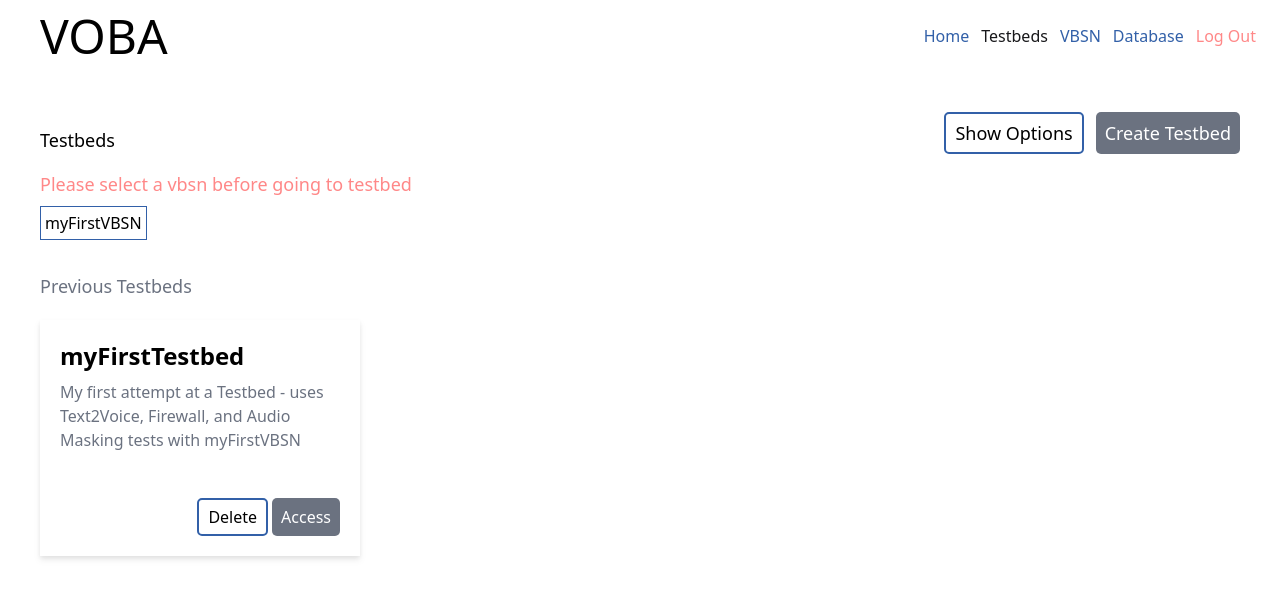
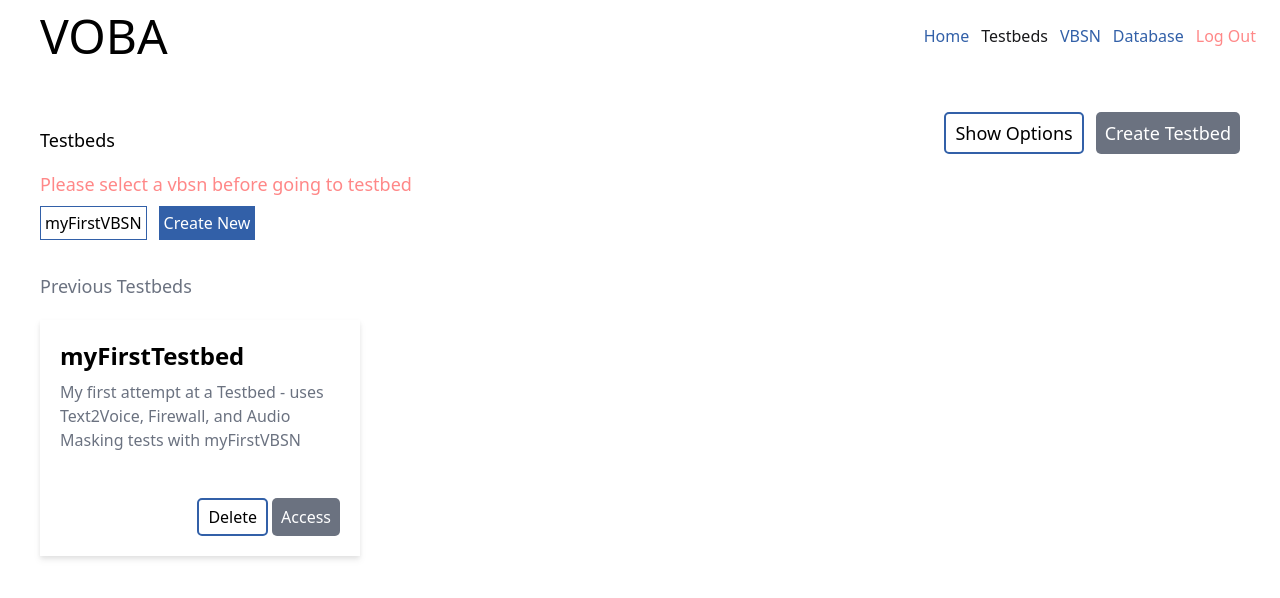
Before and after one commit to yiee38/VOBAprototype, a React (Vite) app in the folder VOBA-prototype/: page /testbeds in a window 1280 px wide. Shown: the top 598 px of the page. Built offline with nearby package versions, Linux system fonts and the light colour scheme.

Commit message:
add new in vbsn page

```diff
--- a/VOBA-prototype/src/views/testbeds.jsx
+++ b/VOBA-prototype/src/views/testbeds.jsx
@@ -4,6 +4,7 @@ import TestBed from "../components/CreateTestbedCard";
 import {
   useNavigate,
 } from "react-router-dom";
+import { loremIpsum } from 'lorem-ipsum';
 
 function TestBeds () {
   const [newTestbed, setNewTestbed] = useState(false)
@@ -117,6 +118,23 @@ function TestBeds () {
     setSelected(thing)
   }
 
+  const handleNew = () => {
+    const title = "Temproray VBSN " + testbeds.length
+    const description = loremIpsum({count:1, units:"sentence"})
+    const vbs = JSON.parse(localStorage.getItem('vbsns'))
+    var newVBS
+    const newOne = {id: vbs[vbs.length-1].id+1, title: title, description: description}
+    if (vbs.length !== 0){
+      newVBS = [...vbs, {id: vbs[vbs.length-1].id+1, title: title, description: description}]
+    }
+    else {
+      newVBS = [{id: vbs[vbs.length-1].id+1, title: title, description: description}]
+    }
+    localStorage.setItem('vbsns', JSON.stringify(newVBS))
+
+    setVbsns(newVBS)
+    setSelected(newOne)
+  }
 
   return (
     <div className="flex flex-1 h-full w-full flex-col pt-10 px-10">
@@ -177,6 +195,9 @@ function TestBeds () {
                 else
                   return <button onClick={()=>{handleSelect(vbsn)}} key={vbsn.id} className='hover:bg-blue-button border-blue-button border hover:text-white p-1 hover:cursor-pointer'>{vbsn.title}</button>
               })}
+              <div>
+              <button onClick={()=>{handleNew()}} className='bg-blue-button border-blue-button border text-white p-1 hover:cursor-pointer hover:bg-blue-button-dark'>Create New</button>
+              </div>
             </div>
           </div>
 
```
